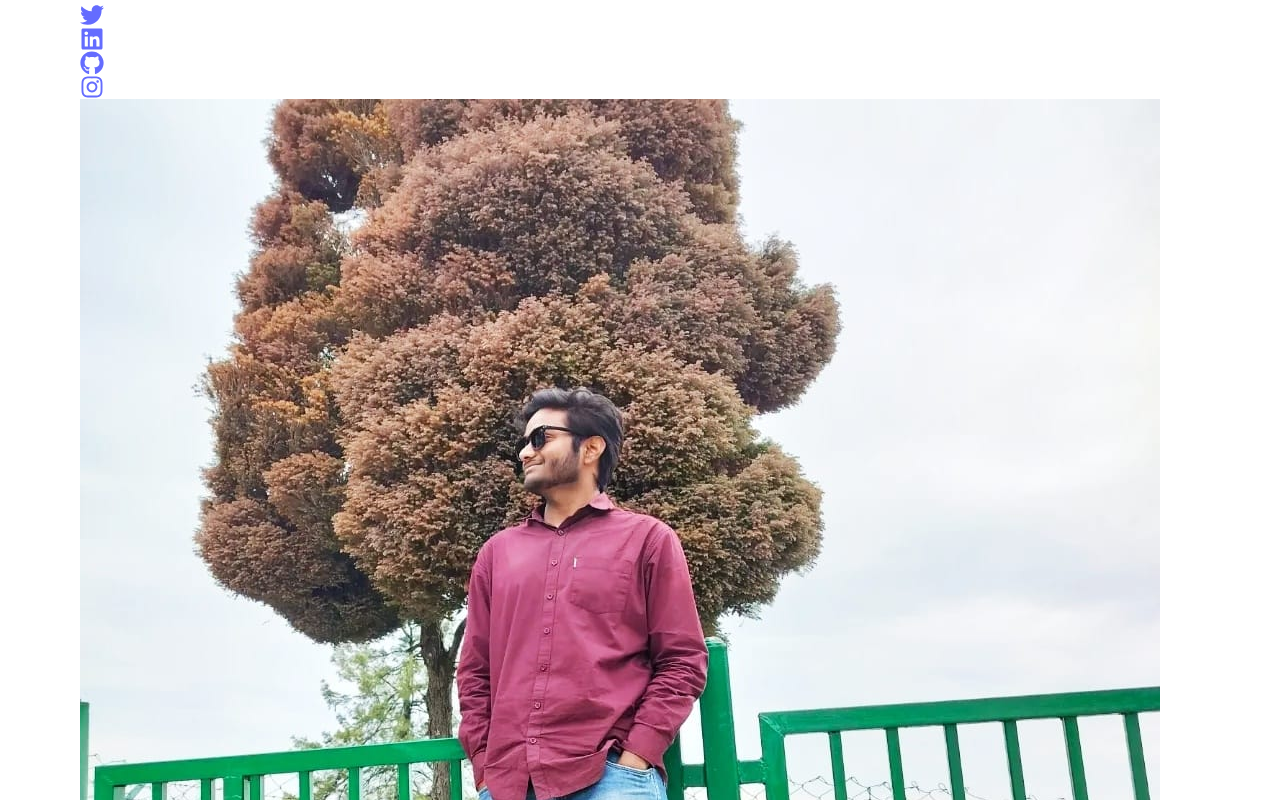
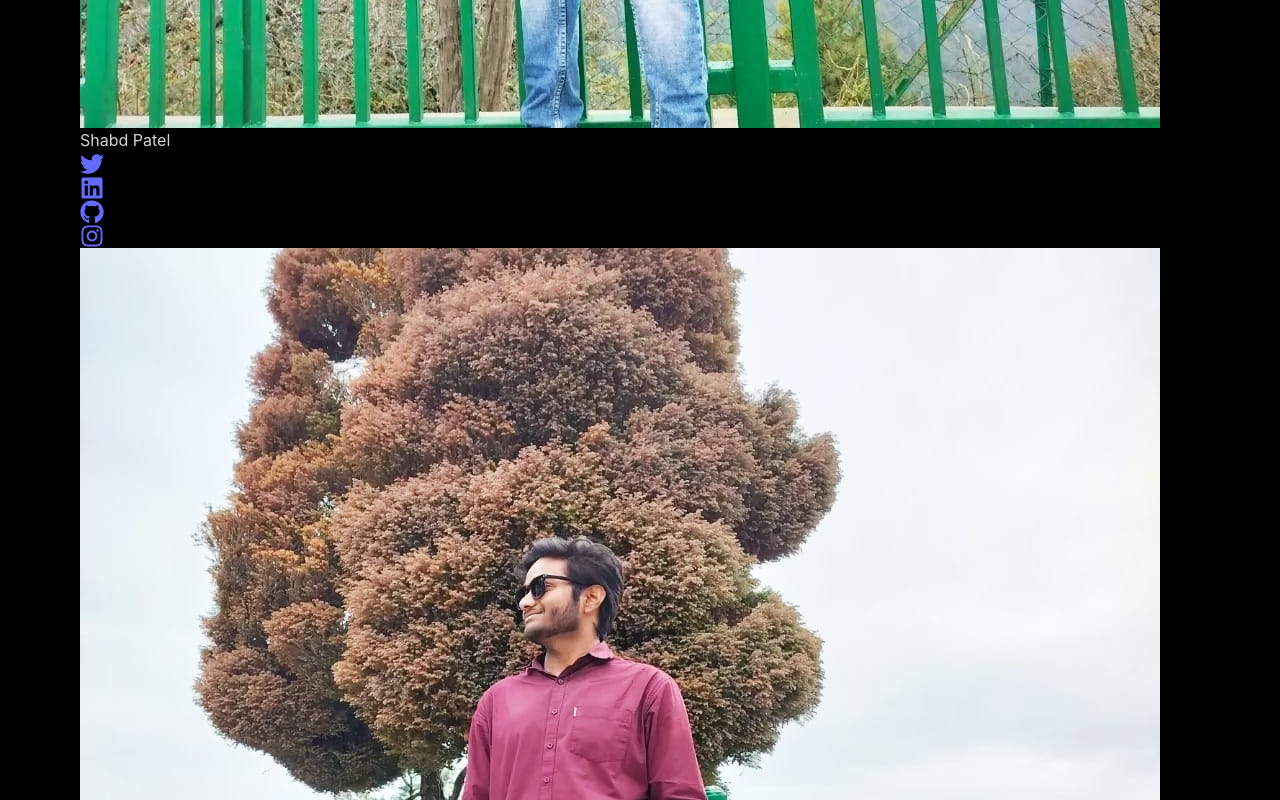
Before and after one commit to physteo-nith/npconf-2024, a React (Vite) app: page /Team in a window 1280 px wide. Shown: the part 1020-1820 px from the top of the page. Built offline with nearby package versions, Linux system fonts and the light colour scheme.

Commit message:
team section arrangement

```diff
--- a/src/App.css
+++ b/src/App.css
@@ -86,7 +86,7 @@ body {
 }
 
 #Team {
-  height: 100vh;
+  height: 290vh;
   scroll-snap-align: center;
   padding: 0;
   margin: 0;
--- a/src/components/team/Team.jsx
+++ b/src/components/team/Team.jsx
@@ -6,39 +6,16 @@ import teamData from './teamData.json';
 import Starfield from '../star/Starfield'; // Adjust the path according to your folder structure
 
 const Team = () => {
-    const [selectedYear, setSelectedYear] = useState(Object.keys(teamData)[3]);
-    const [teamMembers, setTeamMembers] = useState(teamData[selectedYear]);
     const controls = useAnimation();
-
-    useEffect(() => {
-        setTeamMembers(teamData[selectedYear]);
-    }, [selectedYear]);
 
     const variants = {
         hidden: { opacity: 0, y: 100 },
         visible: { opacity: 1, y: 0 }
     };
 
-    return (
-        <div id='Team' className="relative min-h-screen bg-black flex flex-col items-center justify-center p-4 md:p-8 lg:p-12 mx-auto w-full max-w-6xl mt-[-30px]">
-            <Starfield
-                starCount={5000}
-                starColor={[255, 255, 255]}
-                speedFactor={0.15}
-                backgroundColor="black"
-            />
-            <h1 className="text-4xl md:text-5xl font-bold text-white mb-10 md:mb-14">Our Team</h1>
-            <select
-                value={selectedYear}
-                onChange={(e) => setSelectedYear(e.target.value)}
-                className="mb-6 p-2 rounded bg-gray-800 text-white"
-            >
-                {Object.keys(teamData).map((year, index) => (
-                    <option key={index} value={year}>
-                        {year}
-                    </option>
-                ))}
-            </select>
+    const renderTeamSection = (year) => (
+        <div className="mb-12 w-full">
+            <h2 className="text-3xl md:text-4xl font-bold text-white mb-6">{year}</h2>
             <div className="w-full overflow-x-auto overflow-y-hidden rounded-lg hide-scrollbar">
                 <InView
                     as="div"
@@ -56,7 +33,7 @@ const Team = () => {
                         variants={variants}
                         transition={{ duration: 0.5, ease: "easeOut" }}
                     >
-                        {teamMembers.map((member, index) => (
+                        {teamData[year].map((member, index) => (
                             <div key={index} className="flex-shrink-0 w-full md:w-64">
                                 <TeamCard
                                     photo={member.photo}
@@ -70,6 +47,22 @@ const Team = () => {
             </div>
         </div>
     );
+
+    return (
+        <div id='Team' className="relative min-h-screen bg-black flex flex-col items-center justify-center p-4 md:p-8 lg:p-12 mx-auto w-full max-w-6xl mt-[-30px]">
+            <Starfield
+                starCount={5000}
+                starColor={[255, 255, 255]}
+                speedFactor={0.15}
+                backgroundColor="black"
+            />
+            <h1 className="text-4xl md:text-5xl font-bold text-white mb-10 md:mb-14">Our Team</h1>
+            {renderTeamSection('Head Members')}
+            {renderTeamSection('Coordinators')}
+            {renderTeamSection('Excuatives')}
+            {renderTeamSection('Volunteers')}
+        </div>
+    );
 };
 
 export default Team;
--- a/src/components/team/teamData.json
+++ b/src/components/team/teamData.json
@@ -1,5 +1,50 @@
 {
-    "1st Year": [
+    "Volunteers": [
+        {
+            "photo": "/shabd.jpeg",
+            "name": "Shabd Patel",
+            "social": {
+                "twitter": "#",
+                "linkedin": "#",
+                "github": "#"
+            }
+        },
+        {
+            "photo": "/shabd.jpeg",
+            "name": "Shabd Patel",
+            "social": {
+                "twitter": "#",
+                "linkedin": "#",
+                "github": "#"
+            }
+        },
+        {
+            "photo": "/shabd.jpeg",
+            "name": "Shabd Patel",
+            "social": {
+                "twitter": "#",
+                "linkedin": "#",
+                "github": "#"
+            }
+        },
+        {
+            "photo": "/shabd.jpeg",
+            "name": "Shabd Patel",
+            "social": {
+                "twitter": "#",
+                "linkedin": "#",
+                "github": "#"
+            }
+        },
+        {
+            "photo": "/shabd.jpeg",
+            "name": "Shabd Patel",
+            "social": {
+                "twitter": "#",
+                "linkedin": "#",
+                "github": "#"
+            }
+        },
         {
             "photo": "/shabd.jpeg",
             "name": "Shabd Patel",
@@ -19,7 +64,70 @@
             }
         }
     ],
-    "2nd Year": [
+    "Excuatives": [
+        {
+            "photo": "/shabd.jpeg",
+            "name": "Shabd Patel",
+            "social": {
+                "twitter": "#",
+                "linkedin": "#",
+                "github": "#"
+            }
+        },
+        {
+            "photo": "/shabd.jpeg",
+            "name": "Shabd Patel",
+            "social": {
+                "twitter": "#",
+                "linkedin": "#",
+                "github": "#"
+            }
+        },
+        {
+            "photo": "/shabd.jpeg",
+            "name": "Shabd Patel",
+            "social": {
+                "twitter": "#",
+                "linkedin": "#",
+                "github": "#"
+            }
+        },
+        {
+            "photo": "/shabd.jpeg",
+            "name": "Shabd Patel",
+            "social": {
+                "twitter": "#",
+                "linkedin": "#",
+                "github": "#"
+            }
+        },
+        {
+            "photo": "/shabd.jpeg",
+            "name": "Shabd Patel",
+            "social": {
+                "twitter": "#",
+                "linkedin": "#",
+                "github": "#"
+            }
+        },
+        {
+            "photo": "/shabd.jpeg",
+            "name": "Shabd Patel",
+            "social": {
+                "twitter": "#",
+                "linkedin": "#",
+                "github": "#"
+            }
+        },
+        {
+            "photo": "/shabd.jpeg",
+            "name": "Shabd Patel",
+            "social": {
+                "twitter": "#",
+                "linkedin": "#",
+                "github": "#"
+            }
+        },
         {
             "photo": "/shabd.jpeg",
             "name": "Shabd Patel",
@@ -30,7 +138,70 @@
             }
         }
     ],
-    "3rd Year": [
+    "Coordinators": [
+        {
+            "photo": "/shabd.jpeg",
+            "name": "Shabd Patel",
+            "social": {
+                "twitter": "#",
+                "linkedin": "#",
+                "github": "#"
+            }
+        },
+        {
+            "photo": "/shabd.jpeg",
+            "name": "Shabd Patel",
+            "social": {
+                "twitter": "#",
+                "linkedin": "#",
+                "github": "#"
+            }
+        },
+        {
+            "photo": "/shabd.jpeg",
+            "name": "Shabd Patel",
+            "social": {
+                "twitter": "#",
+                "linkedin": "#",
+                "github": "#"
+            }
+        },
+        {
+            "photo": "/shabd.jpeg",
+            "name": "Shabd Patel",
+            "social": {
+                "twitter": "#",
+                "linkedin": "#",
+                "github": "#"
+            }
+        },
+        {
+            "photo": "/shabd.jpeg",
+            "name": "Shabd Patel",
+            "social": {
+                "twitter": "#",
+                "linkedin": "#",
+                "github": "#"
+            }
+        },
+        {
+            "photo": "/shabd.jpeg",
+            "name": "Shabd Patel",
+            "social": {
+                "twitter": "#",
+                "linkedin": "#",
+                "github": "#"
+            }
+        },
+        {
+            "photo": "/shabd.jpeg",
+            "name": "Shabd Patel",
+            "social": {
+                "twitter": "#",
+                "linkedin": "#",
+                "github": "#"
+            }
+        },
         {
             "photo": "/shabd.jpeg",
             "name": "Shabd Patel",
@@ -41,7 +212,25 @@
             }
         }
     ],
-    "Final Year": [
+    "Head Members": [
+        {
+            "photo": "/shabd.jpeg",
+            "name": "Shabd Patel",
+            "social": {
+                "twitter": "#",
+                "linkedin": "#",
+                "github": "#"
+            }
+        },
+        {
+            "photo": "/shabd.jpeg",
+            "name": "Shabd Patel",
+            "social": {
+                "twitter": "#",
+                "linkedin": "#",
+                "github": "#"
+            }
+        },
         {
             "photo": "/shabd.jpeg",
             "name": "Shabd Patel",
```
